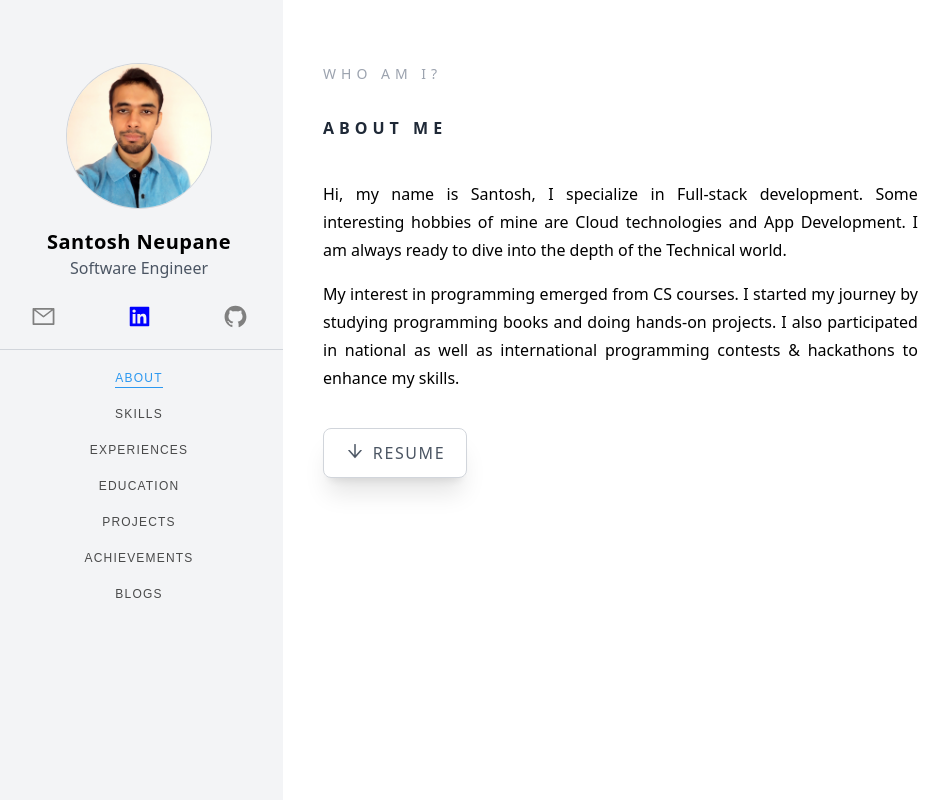
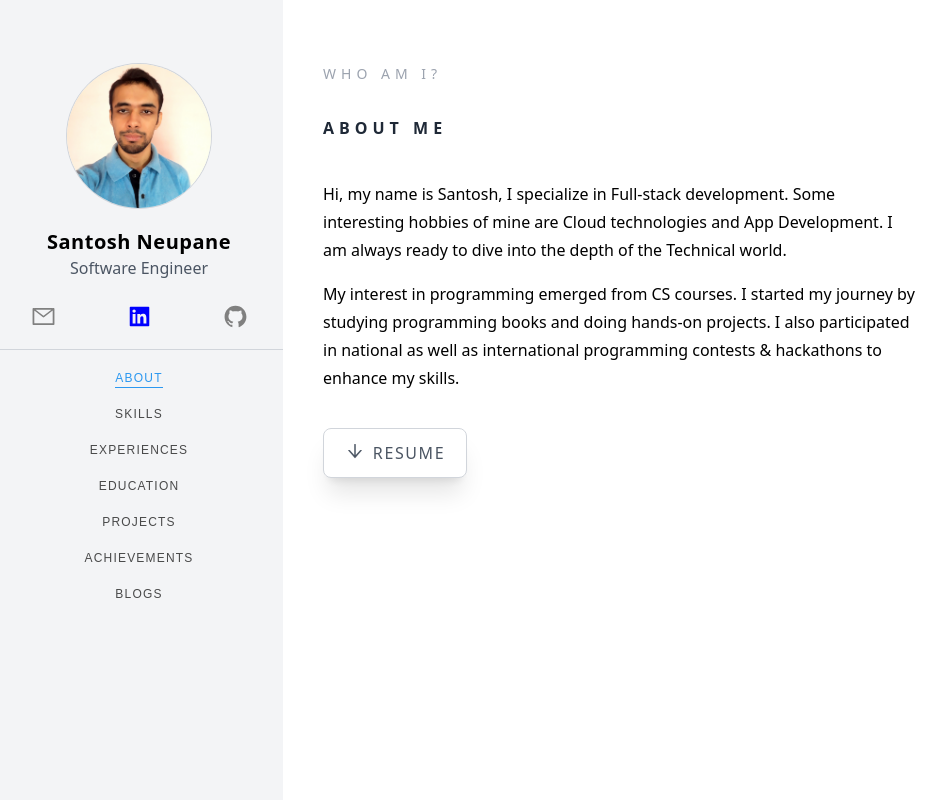
Before and after one commit to San0330/portfolio-v3, a Next.js app: page / in a window 1280 px wide. Shown: the top 800 px of the page, without its empty margins (60-1009 px from the left). Built offline with nearby package versions, Linux system fonts and the light colour scheme.

Commit message:
minor UI update

```diff
--- a/components/Sections/Education.tsx
+++ b/components/Sections/Education.tsx
@@ -32,7 +32,7 @@ const EducationAccordion = () => {
 
                 <ul className="list-disc text-sm md:text-base max-w-prose ml-8 space-y-4">
                     <li>
-                        Completed Bachelor&apos;s degree in Computer Science and Information Technology from Tribhuvan University, secured first division.
+                        Completed Bachelor&apos;s degree in Computer Science and Information Technology from Tribhuvan University, secured 1<span className='align-super'>st</span> division.
                     </li>
                     <li>
                         Participated in National as well as International Programming Competition representing college.
@@ -51,7 +51,7 @@ const EducationAccordion = () => {
                         Completed college, +2 Science with major in Maths.
                     </li>
                     <li>
-                        Secured first division in HSEB Exam.
+                        Secured 1<span className='align-super'>st</span> division in HSEB Exam.
                     </li>
                 </ul>
 
--- a/components/Sections/ProjectPopup.tsx
+++ b/components/Sections/ProjectPopup.tsx
@@ -18,7 +18,7 @@ const ProjectPopup = ({ project, click }: ProjectPopupProp) => {
                 {project?.name}
             </h1>
 
-            <p className='max-w-prose max-h-36 text-justify leading-8 overflow-y-auto'>
+            <p className='max-w-prose max-h-36 leading-8 overflow-y-auto'>
                 {project?.description}
             </p>
 
--- a/components/Sections/Projects.tsx
+++ b/components/Sections/Projects.tsx
@@ -195,9 +195,9 @@ const ProjectBox = ({ project, click }: ProjectBoxProp) => {
                         {project.type}
                     </p>
 
-                    <p className='max-w-prose mt-5 leading-8 text-justify'>
-                        {project.description.substring(0, 108)}
-                        {project.description.length > 100 ? '...' : ''}
+                    <p className='max-w-prose mt-5 leading-8'>
+                        {project.description.substring(0, 128)}
+                        {project.description.length > 128 ? '...' : ''}
                     </p>
 
                     <div className='mt-auto flex gap-5'>
--- a/components/Sections/Section.tsx
+++ b/components/Sections/Section.tsx
@@ -27,9 +27,9 @@ const Section = (props: SectionProp) => {
     }, [])
 
     return (
-        <div ref={sectionRef} id={props.name} className={`${sectionEntered ? 'opacity-100' : 'opacity-10'} transition-opacity duration-700 pt-16 min-h-screen w-full`}>
+        <section ref={sectionRef} id={props.name} className={`${sectionEntered ? 'opacity-100' : 'opacity-10'} transition-opacity duration-700 pt-16 min-h-screen w-full`}>
             {props.children}
-        </div>
+        </section>
     )
 }
 
--- a/components/Sections/UIs/IntroParagraph.tsx
+++ b/components/Sections/UIs/IntroParagraph.tsx
@@ -6,7 +6,7 @@ type IntroParagraphProps = {
 
 const IntroParagraph = (props: IntroParagraphProps) => {
     return (
-        <p className="font-light mb-4 leading-7 text-justify max-w-prose">
+        <p className="font-light mb-4 leading-7 max-w-prose">
             {props.children}
         </p>
     )
```
